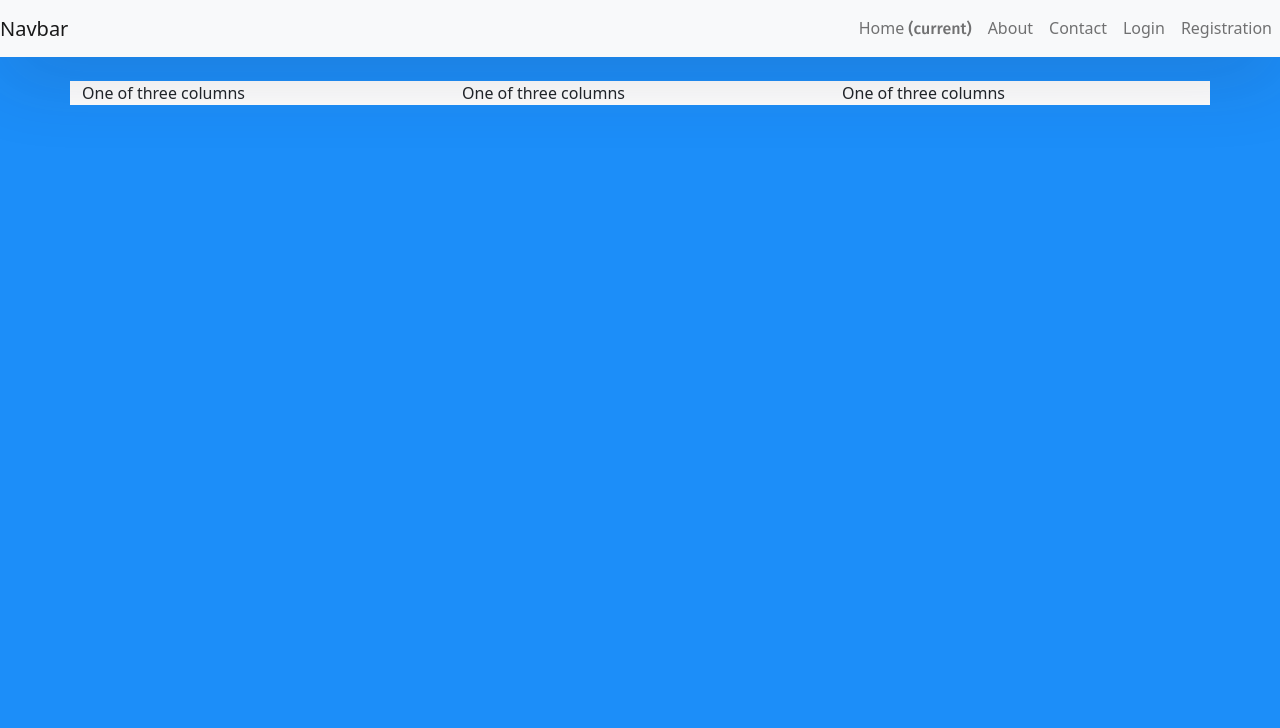
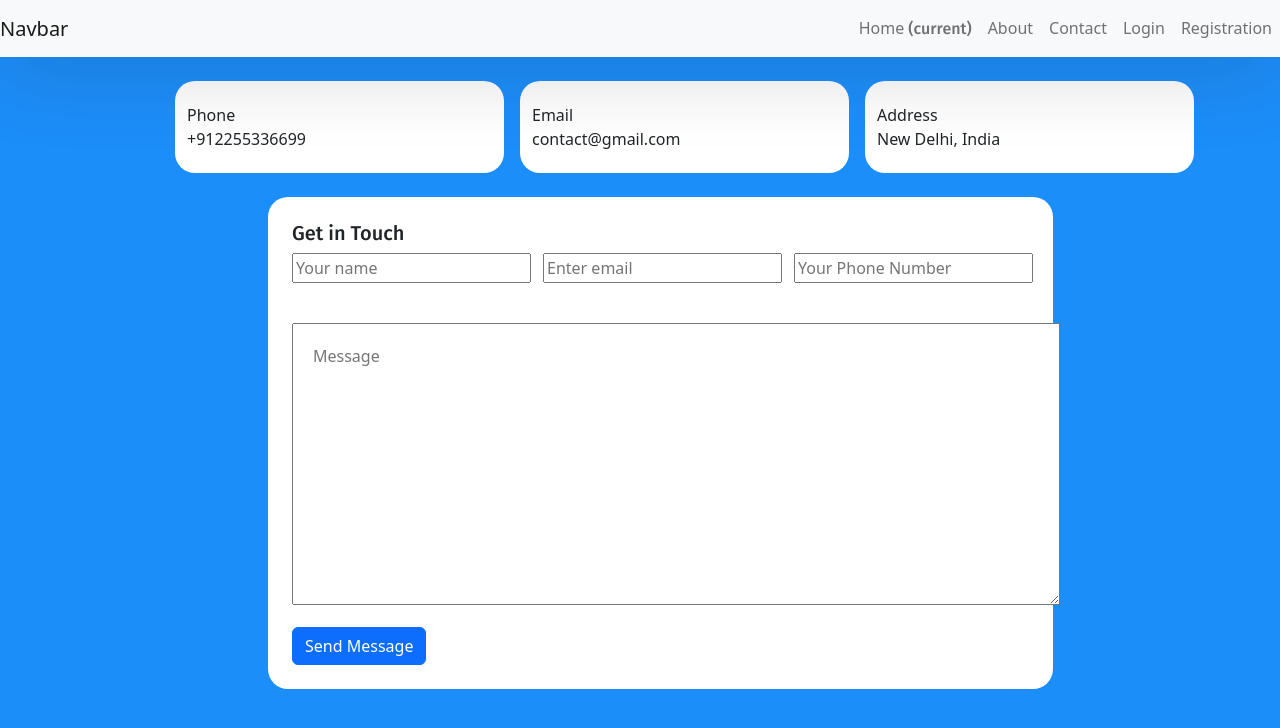
Before and after one commit to suryawanshi-ankit/firstmern-loginSingin, a React (Create React App) app in the folder client/: page /contact in a window 1280 px wide. Shown: the top 728 px of the page. Built offline with nearby package versions, Linux system fonts and the light colour scheme.

Commit message:
contact page UI

```diff
--- a/client/src/App.css
+++ b/client/src/App.css
@@ -68,6 +68,12 @@ body, html, .App, #root, .auth-wrapper {
 }
 
 .col-contact {
-  padding-right: 16px;
+  margin-right: 16px;
   background-color: white;
+  padding: 22px 5px;
+  border-radius: 20px;
+  /* height: 100px; */
+  /* justify-content: center; */
+  /* align-items: center; */
+
 }
--- a/client/src/components/Contact.js
+++ b/client/src/components/Contact.js
@@ -3,15 +3,68 @@ import React from 'react';
 const Contact = () => {
   return (
     <div class="container ">
-      <div class="row mt-4 d-flex">
-        <div class="col col-contact mr-4">
-          One of three columns
+      <div class="row mt-4 offset-1">
+        <div class="col col-contact">
+          <div>Phone</div>
+          <div>+912255336699</div>
         </div>
-        <div class="col col-contact mr-4">
-          One of three columns
+        <div class="col col-contact">
+          <div>Email</div>
+          <div>contact@gmail.com</div>
         </div>
-        <div class="col col-contact mr-4">
-          One of three columns
+        <div class="col col-contact">
+          <div>Address</div>
+          <div>New Delhi, India</div>
+        </div>
+      </div>
+      <div class="row mt-4 offset-2">
+        <div class="col-10 col-contact p-4 h-auto">
+          <div><h5>Get in Touch</h5></div>
+          <div>
+            <form>
+              <div className='d-flex'>
+                <div className="mb-3" style={{marginRight: '12px'}}>
+                  <input
+                    type="text"
+                    placeholder="Your name"
+                    name='name'
+                    autoComplete='off'
+                  />
+                </div>
+                <div className="mb-3" style={{marginRight: '12px'}}>
+                  <input
+                    type="email"
+                    placeholder="Enter email"
+                    name='email'
+                    autoComplete='off'
+                  />
+                </div>
+                <div className="mb-3">
+                  <input
+                    type="number"
+                    name='number'
+                    placeholder="Your Phone Number"
+                    autoComplete='off'
+                  />
+                </div>
+              </div>
+              <div className="mb-3 mt-4">
+                <textarea
+                  cols={77}
+                  rows={10}
+                  name='message'
+                  placeholder="Message"
+                  autoComplete='off'
+                  style={{padding: '20px'}}
+                />
+              </div>
+              <div>
+                <button type="submit" className="btn btn-primary">
+                  Send Message
+                </button>
+              </div>
+            </form>
+          </div>
         </div>
       </div>
     </div>
```
